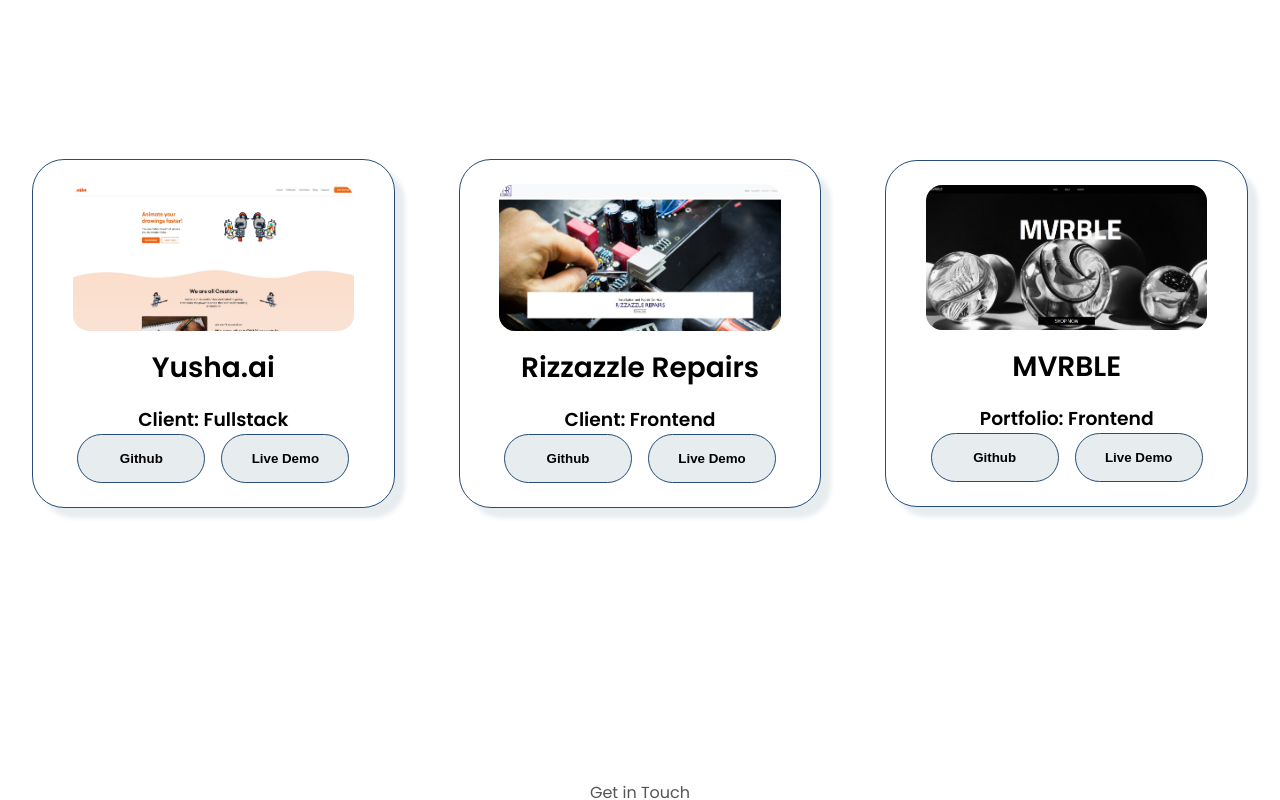
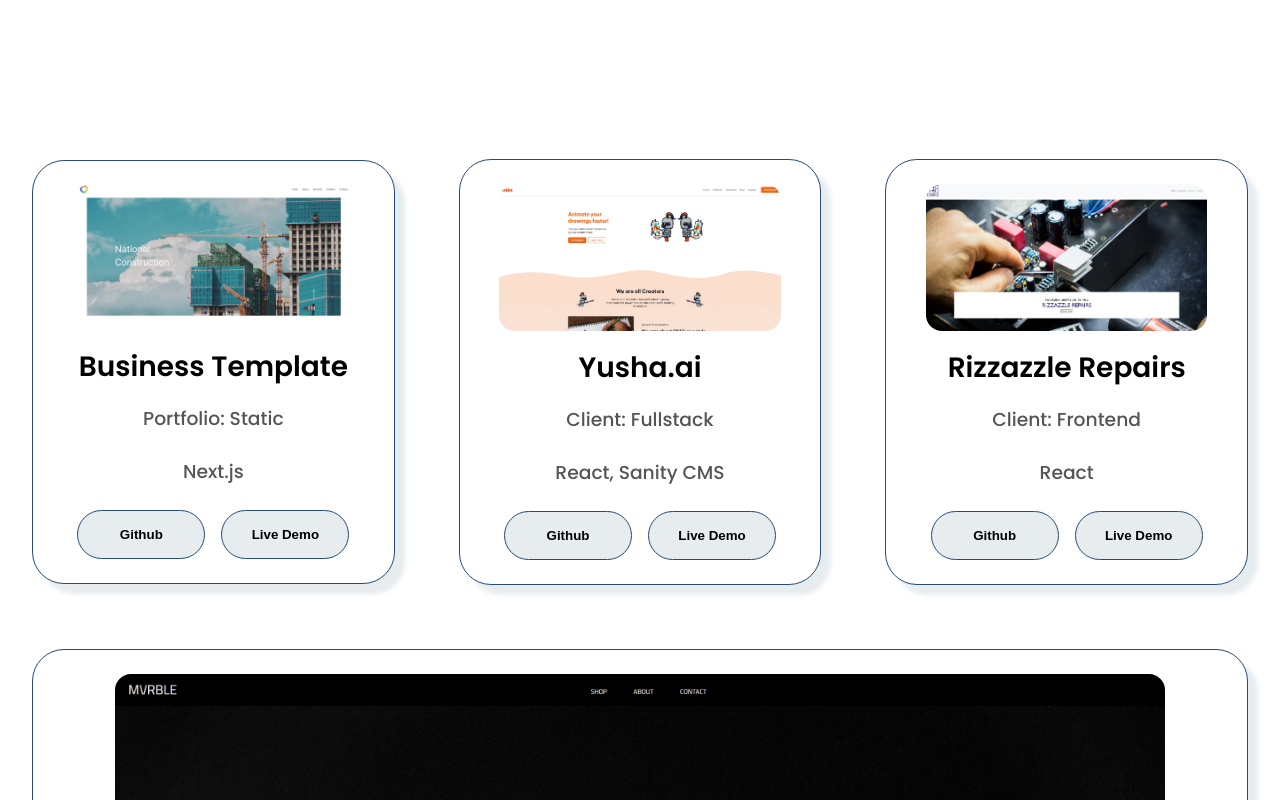
Before and after one commit to msf930/matthewFolsomPortfolio, a Next.js app: page / in a window 1280 px wide. Shown: the part 3600-4400 px from the top of the page. Built offline with nearby package versions, Linux system fonts and the light colour scheme.

Commit message:
add business template proj

```diff
--- a/pages/index.tsx
+++ b/pages/index.tsx
@@ -302,13 +302,42 @@ export default function Home() {
                     <div className="details-container-project color-container">
                         <div className="article-container-project">
                             <img
+                                src="/businessTemplate.jpg"
+                                alt="Project 1"
+                                className="project-img"
+                            />
+                        </div>
+                        <h2 className="experience-sub-title project-title">Business Template</h2>
+                        <h3 className="experience-desc-text">Portfolio: Static</h3>
+                        <h3 className="experience-desc-text">Next.js</h3>
+                        <div className="btn-container">
+                            <Link href="https://github.com/msf930/businessTemplate" target="_blank">
+                                <button
+                                    className="btn btn-color-2 project-btn"
+                                >
+                                    Github
+                                </button>
+                            </Link>
+                            <Link href="https://business-template-delta.vercel.app/" target="_blank">
+                                <button
+                                    className="btn btn-color-2 project-btn"
+                                >
+                                    Live Demo
+                                </button>
+                            </Link>
+                        </div>
+                    </div>
+                    <div className="details-container-project color-container">
+                        <div className="article-container-project">
+                            <img
                                 src="/yusha.jpg"
-                                alt="Project 1"
+                                alt="Project 2"
                                 className="project-img"
                             />
                         </div>
                         <h2 className="experience-sub-title project-title">Yusha.ai</h2>
                         <h3 className="experience-desc-text">Client: Fullstack</h3>
+                        <h3 className="experience-desc-text">React, Sanity CMS</h3>
                         <div className="btn-container">
                             <Link href="https://github.com/msf930/yusha-front" target="_blank">
                                 <button
@@ -330,12 +359,13 @@ export default function Home() {
                         <div className="article-container-project">
                             <img
                                 src="/rizazzleRepairs.jpg"
-                                alt="Project 2"
+                                alt="Project 3"
                                 className="project-img"
                             />
                         </div>
                         <h2 className="experience-sub-title project-title">Rizzazzle Repairs</h2>
                         <h3 className="experience-desc-text">Client: Frontend</h3>
+                        <h3 className="experience-desc-text">React</h3>
                         <div className="btn-container">
                             <Link href="https://github.com/msf930/RizzazzleRepairs" target="_blank">
                                 <button
@@ -357,12 +387,13 @@ export default function Home() {
                         <div className="article-container-project">
                             <img
                                 src="/MVRBLE.jpg"
-                                alt="Project 3"
+                                alt="Project 4"
                                 className="project-img"
                             />
                         </div>
                         <h2 className="experience-sub-title project-title">MVRBLE</h2>
                         <h3 className="experience-desc-text">Portfolio: Frontend</h3>
+                        <h3 className="experience-desc-text">React</h3>
                         <div className="btn-container">
                             <Link href="https://github.com/msf930/MVRBLE" target="_blank">
                                 <button
--- a/styles/globals.css
+++ b/styles/globals.css
@@ -426,6 +426,8 @@ article .icon {
     align-items: center;
     justify-content: center;
     display: flex;
+    flex-wrap: wrap;
+    align-content: center;
 }
 .details-container-project {
     padding: 1.5rem;
@@ -437,6 +439,13 @@ article .icon {
     text-align: center;
     margin: 2rem;
 
+
+}
+.experience-desc-text {
+    color: rgb(85, 85, 85);
+    font-weight: 500;
+    font-size: 1 rem;
+    margin-bottom: 1.5rem;
 }
 .article-container-project {
     display: flex;
@@ -840,6 +849,6 @@ article .icon {
         border-color: rgb(163, 163, 163);
         text-align: center;
         margin: 2rem;
-        width: 80%
+        width: 80%;
     }
 }
```
Also changed, not shown: public/businessTemplate.jpg (added).
